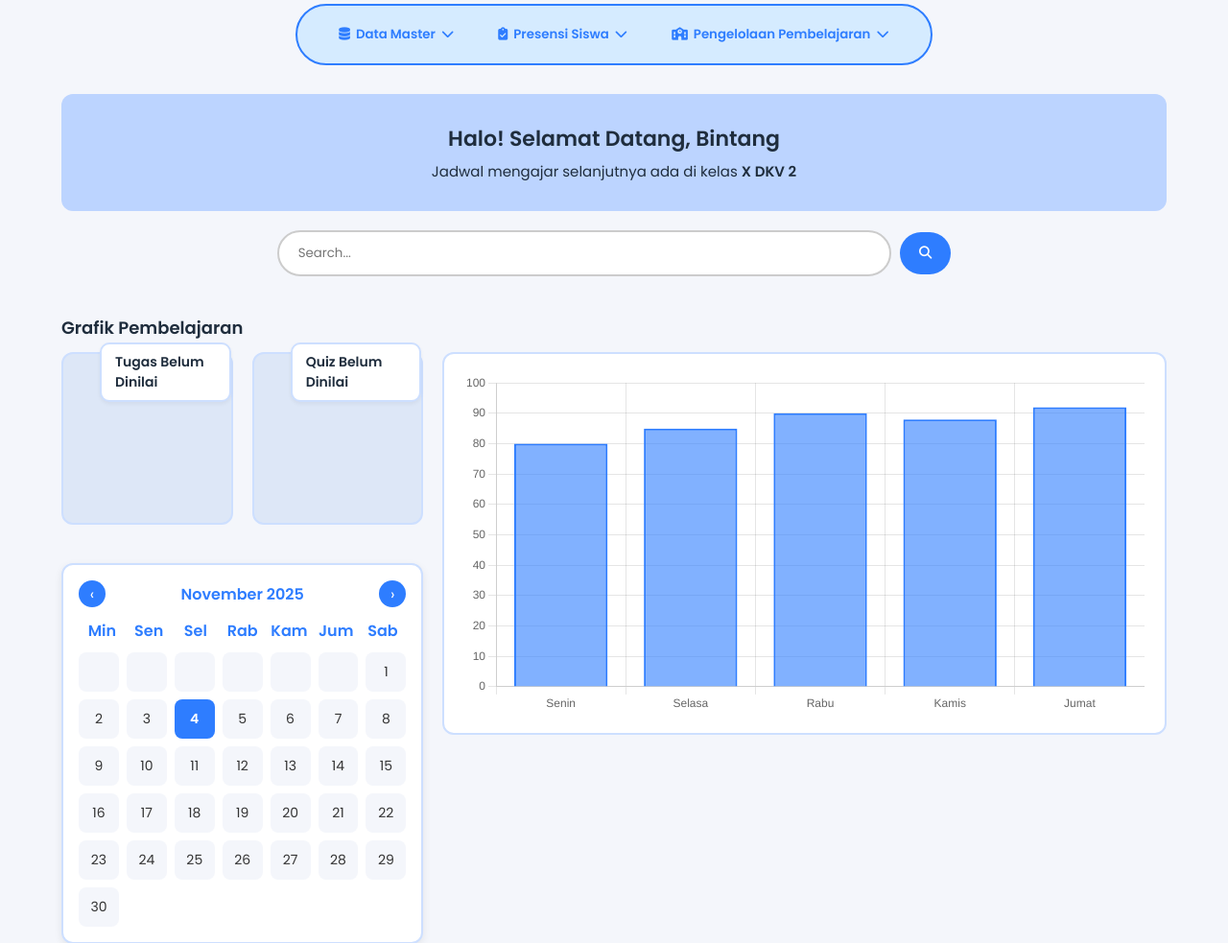
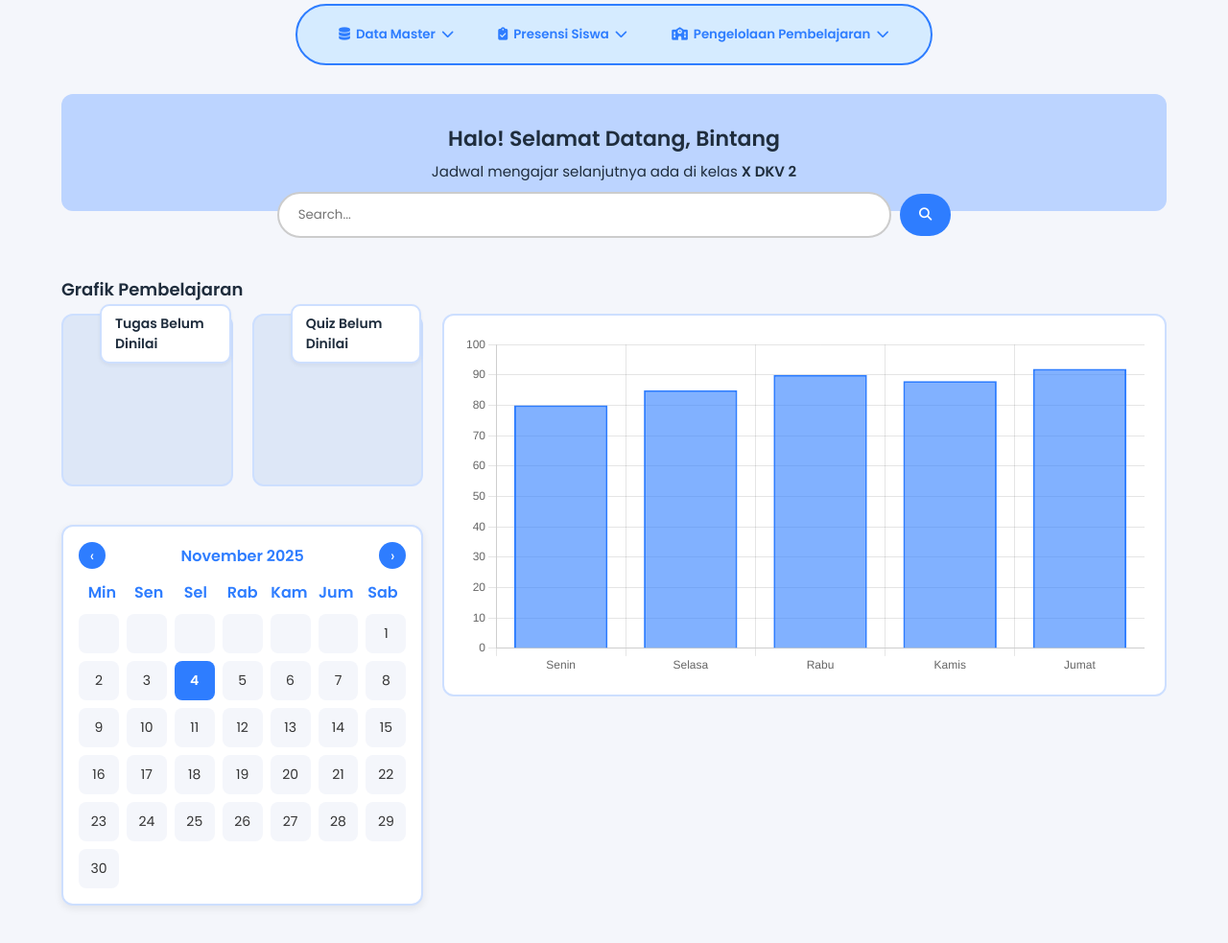
Before and after one commit to Rizkywhyws/e-learning, a PHP site: page /Guru/dashboard.php in a window 1280 px wide. Shown: the part 143-1126 px from the top of the page at 96% size. Run offline with PHP 8.4, Linux system fonts and the light colour scheme.

Commit message:
rizky meengubah search bar

```diff
--- a/Guru/css/dashboard.css
+++ b/Guru/css/dashboard.css
@@ -122,7 +122,7 @@ header {
 ========================================================== */
 .search-bar {
   text-align: center;
-  margin: 10px 0 40px;
+  margin: -40px 0 40px;
 }
 
 .search-bar input {
@@ -320,7 +320,7 @@ header {
 
 .chart-box canvas {
   width: 100%;
-  height: 280px;
+  height: 320px;
 }
 
 /* ==========================================================
```
